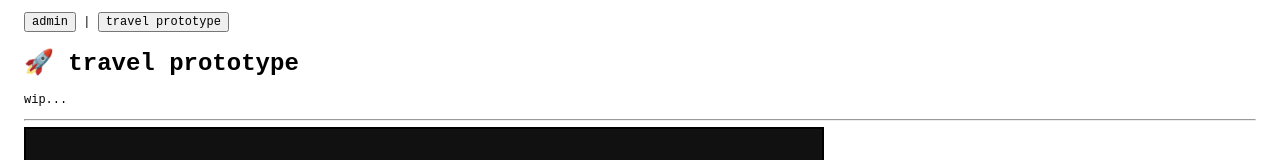
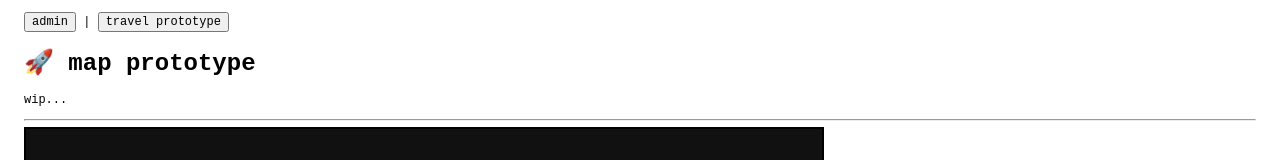
Before and after one commit to zhougsoft/2d-spacemfers-prototype, a React (Vite) app in the folder client/: page / in a window 1280 px wide. Both pictures are taken after a click on the button "travel prototype". Shown: the top 160 px of the page. Built offline with nearby package versions, Linux system fonts and the light colour scheme; no server answers.

Commit message:
first map prototype

```diff
--- a/client/src/App.tsx
+++ b/client/src/App.tsx
@@ -1,7 +1,7 @@
 import { useState } from 'react'
 import AdminDashboard from './components/AdminDashboard'
 import { LineDivider } from './components/Shared'
-import TravelPrototype from './components/TravelPrototype'
+import MapPrototype from './components/MapPrototype'
 
 const App = () => {
   const [activeTab, setActiveTab] = useState('admin')
@@ -13,7 +13,7 @@ const App = () => {
         <LineDivider />
         <button onClick={() => setActiveTab('travel')}>travel prototype</button>
       </header>
-      {activeTab === 'admin' ? <AdminDashboard /> : <TravelPrototype />}
+      {activeTab === 'admin' ? <AdminDashboard /> : <MapPrototype />}
     </main>
   )
 }
--- a/client/src/components/TravelPrototype.tsx
+++ b/client/src/components/MapPrototype.tsx
@@ -40,7 +40,7 @@ const planetDistances: Record<string, number> = {
   pluto: 39.5,
 }
 
-const TravelPrototype = () => {
+const MapPrototype = () => {
   const [solarSystem, setSolarSystem] = useState<Record<string, any> | null>(
     null
   )
@@ -52,7 +52,7 @@ const TravelPrototype = () => {
 
   return (
     <>
-      <h1>🚀 travel prototype</h1>
+      <h1>🚀 map prototype</h1>
       <p>wip...</p>
       <hr />
 
@@ -127,4 +127,4 @@ const TravelPrototype = () => {
   )
 }
 
-export default TravelPrototype
+export default MapPrototype
```
